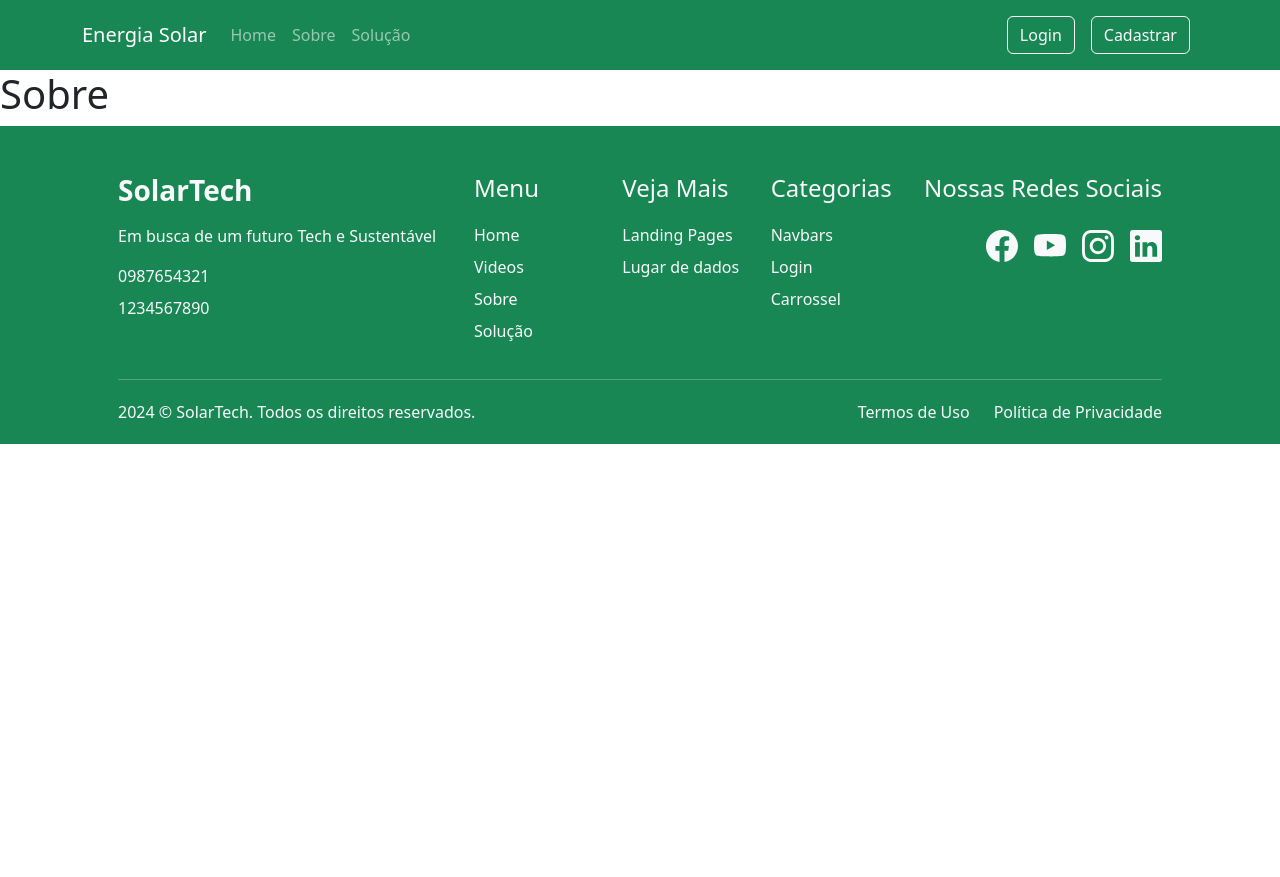
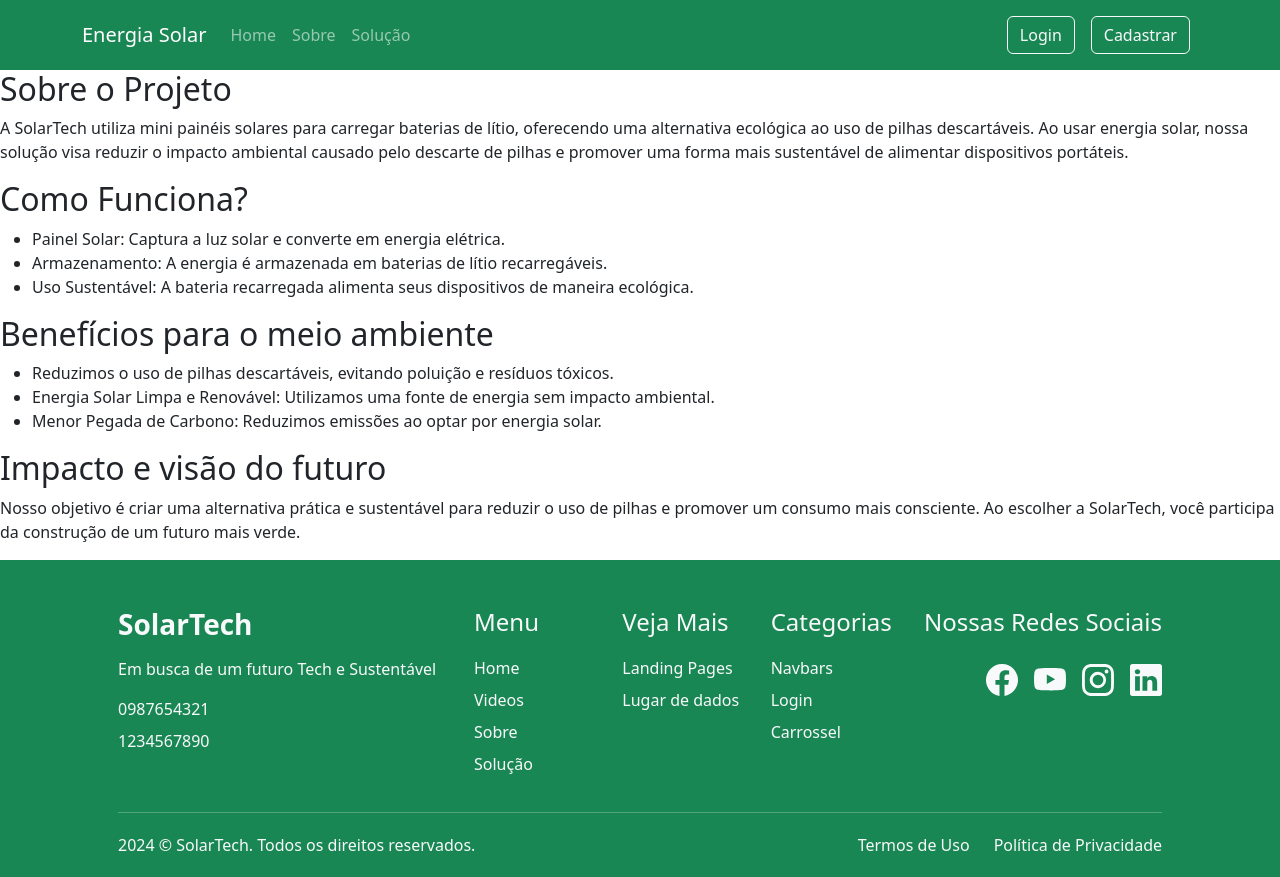
Before and after one commit to Pedro-Josue/Site_GS, a React (Vite) app: page /sobre in a window 1280 px wide. Before the commit the page ends 800 px from the top, so only its background shows below. Built offline with nearby package versions, Linux system fonts and the light colour scheme.

Commit message:
Adicionando os textos da sobre, sem css

```diff
--- a/src/routes/Sobre.jsx
+++ b/src/routes/Sobre.jsx
@@ -1,7 +1,26 @@
 const Sobre=()=>{
     return(
         <>
-            <h1>Sobre</h1>
+            <h2>Sobre o Projeto</h2>
+            <p>A SolarTech utiliza mini painéis solares para carregar baterias de lítio, oferecendo uma alternativa ecológica ao uso de pilhas descartáveis. Ao usar energia solar, nossa solução visa reduzir o impacto ambiental causado pelo descarte de pilhas e promover uma forma mais sustentável de alimentar dispositivos portáteis.</p>
+            <h2>Como Funciona?</h2>
+            <div>
+                <ul>
+                    <li>Painel Solar: Captura a luz solar e converte em energia elétrica.</li>
+                    <li>Armazenamento: A energia é armazenada em baterias de lítio recarregáveis.</li>
+                    <li>Uso Sustentável: A bateria recarregada alimenta seus dispositivos de maneira ecológica.</li>
+                </ul>
+            </div>
+            <h2>Benefícios para o meio ambiente</h2>
+            <div>
+                <ul>
+                    <li>Reduzimos o uso de pilhas descartáveis, evitando poluição e resíduos tóxicos.</li>
+                    <li>Energia Solar Limpa e Renovável: Utilizamos uma fonte de energia sem impacto ambiental.</li>
+                    <li>Menor Pegada de Carbono: Reduzimos emissões ao optar por energia solar.</li>
+                </ul>
+            </div>
+            <h2>Impacto e visão do futuro</h2>
+            <p>Nosso objetivo é criar uma alternativa prática e sustentável para reduzir o uso de pilhas e promover um consumo mais consciente. Ao escolher a SolarTech, você participa da construção de um futuro mais verde.</p>
         </>
     )
 }
```
